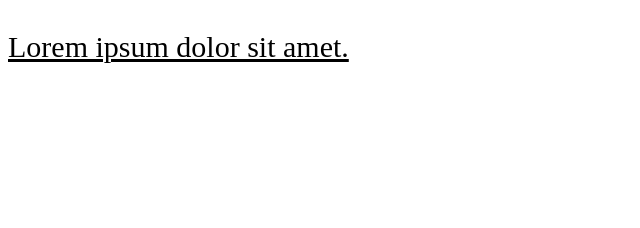
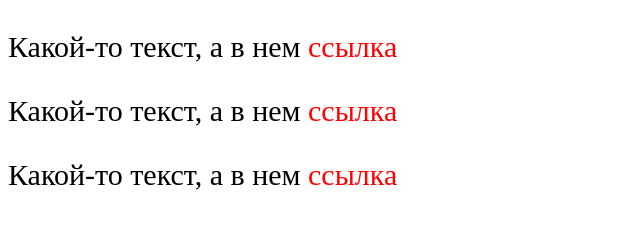
Before and after one commit to ParinovYT/web_design, a plain HTML site: page index.html in a window 1280 px wide. Shown: the whole page, without its empty margins (0-640 px from the left). Drawn offline with Linux system fonts and the light colour scheme.

Commit message:
Эффекты текста текста на CSS 4

```diff
--- a/index.html
+++ b/index.html
@@ -6,6 +6,8 @@
 <link rel="stylesheet" href="styles.css"> <!-- Подключаем внешнюю таблицу стилей -->
 </head>
 <body> <!-- Основная часть документа -->
-	<p>Lorem ipsum dolor sit amet.</p>
+	<p>Какой-то текст, а в нем <a href="ya.ru">ссылка</a></p>
+	<p>Какой-то текст, а в нем <a href="ya.ru">ссылка</a></p>
+	<p>Какой-то текст, а в нем <a href="ya.ru">ссылка</a></p>
 </body>
 </html>
--- a/styles.css
+++ b/styles.css
@@ -1,5 +1,10 @@
 p {
 	font-size: 30px;
 	color:black;
-	text-decoration: underline;
 }
+
+a {
+	font-size: 30px;
+	color:red;
+	text-decoration: none;
+}
```
